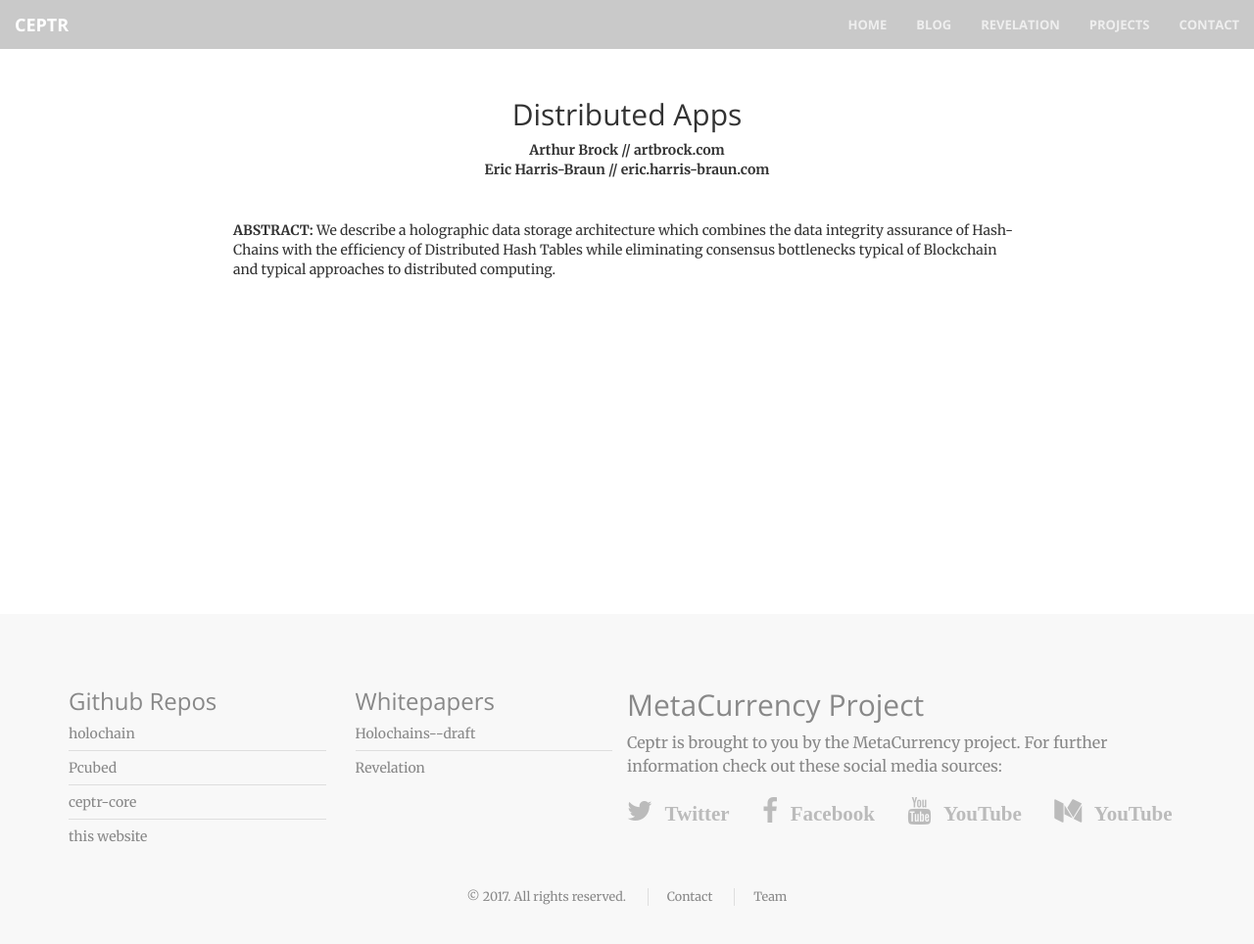
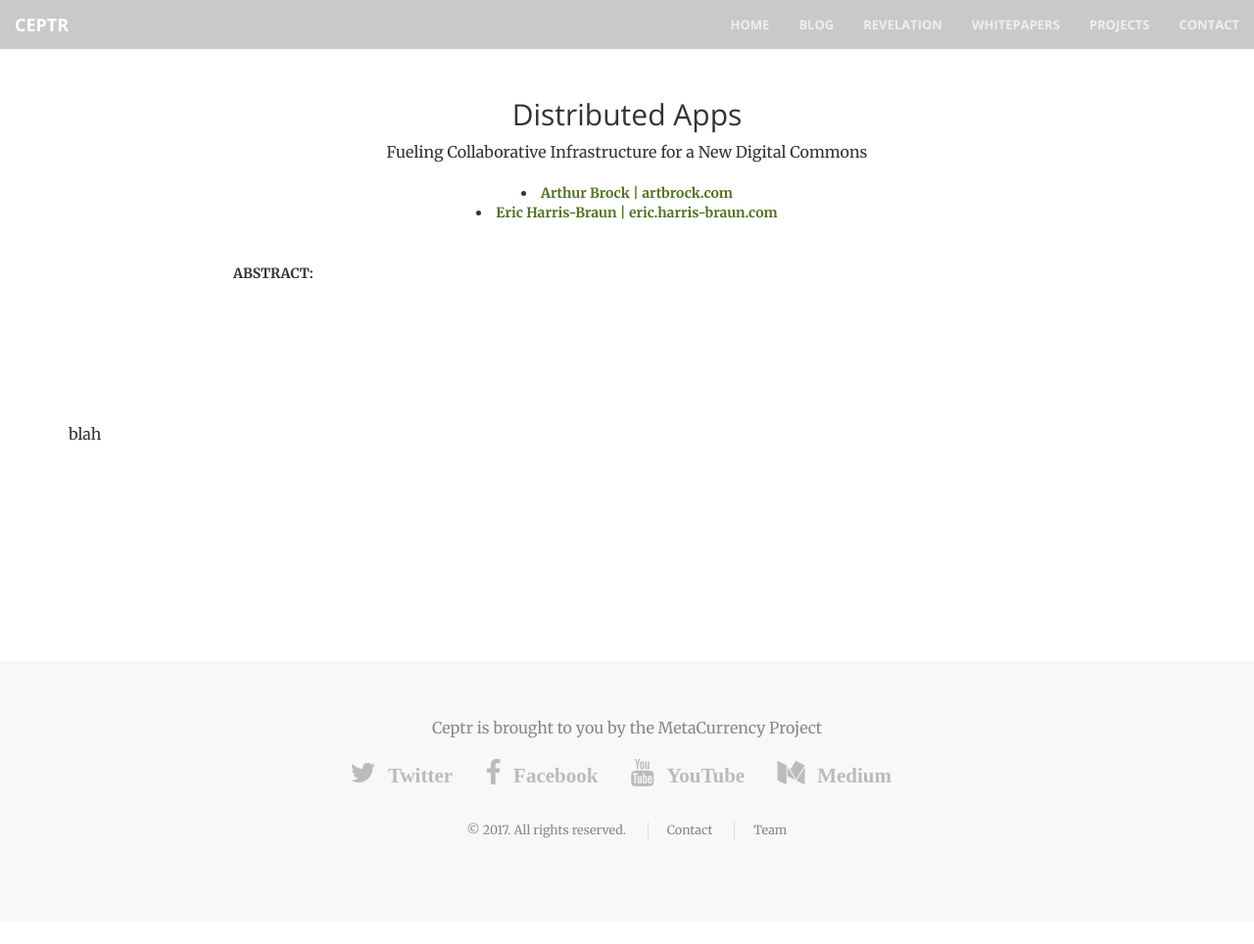
Before and after one commit to metacurrency/ceptr-org, a Jekyll site: the page built from _whitepapers/DistApps.md, in a window 1280 px wide and 1009 px high. Shown: the top 964 px of the window at 98% size. Built offline with Jekyll 4.4.1, drawn with Linux system fonts in a browser that asks for light colours.

Commit message:
framework for whitepapers

```diff
--- a/_includes/footer.html
+++ b/_includes/footer.html
@@ -2,34 +2,16 @@
 <footer id="footer">
   <div class="container">
     <div class="row">
-      <div class="col-lg-6">
-        <div class="row">
-          <div class="col-lg-6">
-            <h3>Github Repos</h3>
-            <ul class="alt">
-              <li><a href="https://github.com/metacurrency/holochain">holochain</a></li>
-              <li><a href="https://github.com/metacurrency/Pcubed">Pcubed</a></li>
-              <li><a href="https://github.com/metacurrency/ceptr">ceptr-core</a></li>
-              <li><a href="https://github.com/metacurrency/ceptr-web">this website</a></li>
-            </ul>
-          </div>
-          <div class="col-lg-6">
-            <h3>Whitepapers</h3>
-            <ul class="alt">
-              <li><a href="/whitepapers/holochain">Holochains--draft</a></li>
-              <li><a href="https://docs.google.com/document/d/1Line362Wm0zMOZcEZMqPYfHqNS4XIVyVsP7SS_4jE2o/edit">Revelation</a></li>
-            </ul>
-          </div>
-        </div>
+      <div class="col-lg-12">
+        <p class="aligncenter" >Ceptr is brought to you by the <a href="http://metacurrency.org">MetaCurrency Project</a>
+        </p>
       </div>
-      <div class="col-log-6">
-        <h2>MetaCurrency Project</h2>
-        <p>Ceptr is brought to you by the <a href="http://metacurrency.org">MetaCurrency</a> project. For further information check out these social media sources:</p>
-        <ul class="icons">
+      <div class="col-log-12">
+        <ul class="icons aligncenter">
           <li><a href="https://twitter.com/holochain" class="fa fa-2x fa-twitter"><span class="label">Twitter</span></a></li>
           <li><a href="https://www.facebook.com/metacurrency" class="fa fa-2x fa-facebook"><span class="label">Facebook</span></a></li>
           <li><a href="https://www.youtube.com/channel/UCZtYPbxd78Mz-YA_c99R3Tg" class="fa fa-2x fa-youtube"><span class="label">YouTube</span></a></li>
-          <li><a href="https://www.youtube.com/channel/UCZtYPbxd78Mz-YA_c99R3Tg" class="fa fa-2x fa-medium"><span class="label">YouTube</span></a></li>
+          <li><a href="https://www.youtube.com/channel/UCZtYPbxd78Mz-YA_c99R3Tg" class="fa fa-2x fa-medium"><span class="label">Medium</span></a></li>
         </ul>
       </div>
     </div>
--- a/_layouts/whitepaper.html
+++ b/_layouts/whitepaper.html
@@ -6,7 +6,12 @@
     <div class="row">
       <div class="col-lg-12 text-center">
 	<h2 class="section-heading">{{page.title}}</h2>
-        <div class="authors">{{page.author}}<br/>{{page.author_url}}</div>
+        {% if page.sub-title %}<p class="text-center">{{page.sub-title}}</p>{% endif %}
+        <div class="authors">
+          {% for a in page.authors %}
+          <li><a href="{{ a[1] }}" class="">{{ a[0] }} | {{ a[1]}}</a></li>
+          {% endfor %}
+        </div>
         <div class="abstract"><b>ABSTRACT: </b>{{page.excerpt}}</div>
       </div>
     </div>
--- a/_whitepapers/DistApps.md
+++ b/_whitepapers/DistApps.md
@@ -1,17 +1,15 @@
 ---
 layout: whitepaper
-status: publish
+status: concept
 published: true
-title: "Distributed Apps"
-author: Arthur Brock // artbrock.com
-author_login: artbrock
-author_email: artbrock@geekgene.com
-author_url: Eric Harris-Braun // eric.harris-braun.com
-excerpt: "We describe a holographic data storage architecture which combines the data integrity assurance of Hash-Chains with the efficiency of Distributed Hash Tables while eliminating consensus bottlenecks typical of Blockchain and typical approaches to distributed computing."
-date: '2016-12-05 04:58:14 -0400'
-date_gmt: '2016-12-05 04:58:14 -0400'
-categories:
-- Whitepaper
+title: Distributed Apps
+sub-title: Fueling Collaborative Infrastructure for a New Digital Commons
+slug: distapps
+project: distapps
+authors:
+    "Arthur Brock": artbrock.com
+    "Eric Harris-Braun": eric.harris-braun.com
+excerpt: ""
 tags:
 - Whitepaper
 - Distributed Applications
@@ -19,3 +17,4 @@
 - Cloud Apps
 comments: []
 ---
+blah
```
Also changed, not shown: _whitepapers/Holochains.md (+6 -8 lines), _whitepapers/Protocols.md (+9 -10 lines), whitepapers.html (added, +21 -0 lines).
